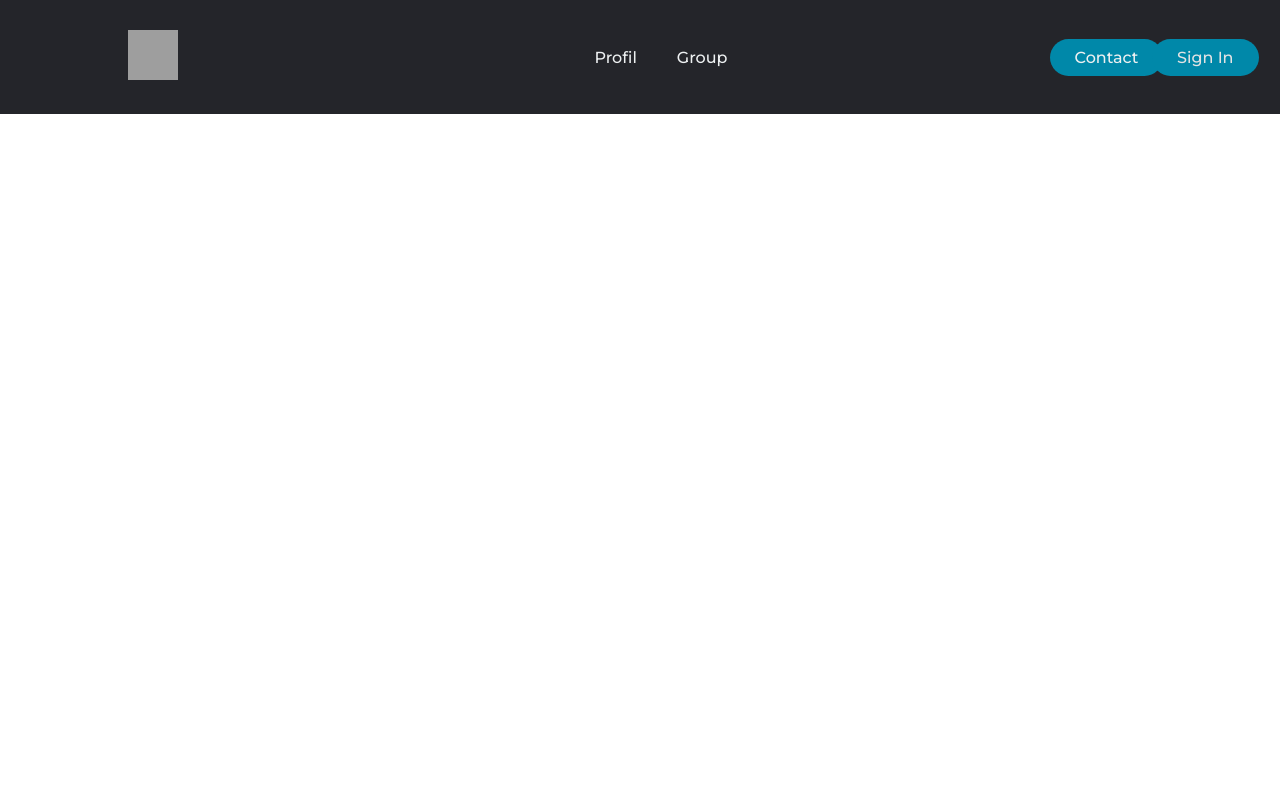
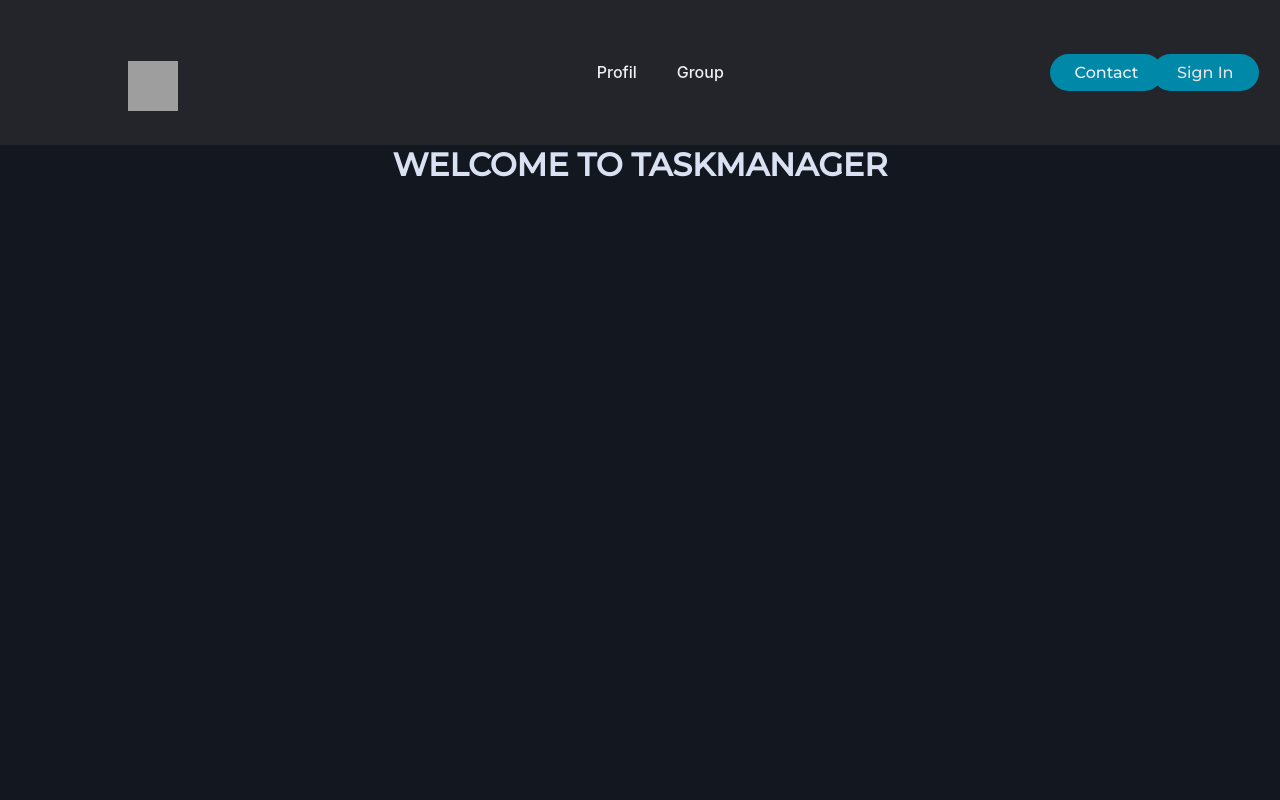
Before and after one commit to FCORMERAIS/PHP_Project, a PHP site: page /Menu.php in a window 1280 px wide. Run offline with PHP 8.4, Linux system fonts and the light colour scheme; grey boxes are pictures that could not be loaded.

Commit message:
ajout de certains element

```diff
--- a/Menu.php
+++ b/Menu.php
@@ -8,7 +8,7 @@
         <link rel="stylesheet" type="text/css" href="css.php">
         <link href="https://fonts.googleapis.com/css?family=Montserrat:500&display=swap" rel="stylesheet">
     </head>
-    <body>
+    <body class="corps">
         <header>
             <a class="logo" href="/PHPProject/Menu.php"><img src="php-logo.jpg" alt="logo" height="50" width="50" ></a>
             <nav>
@@ -21,13 +21,25 @@
             <p class="menu cta">Contact</p>
             <p class="connect">Sign In</p>
         </header>
+            <h1 class="title">WELCOME TO TASKMANAGER </h1>
         <div class="overlay">
             <a class="close">&times;</a>
             <div class="overlay__content">
                 <a href="#">Add Member Group</a>
                 <a href="#">View Group Members</a>
                 <a href="#">About US</a>
-                <a href="#" class="careful">QUIT GROUP </a>
+                <div class="box">
+                    <a href="#m2-o" class="link-1" id="m2-c">QUIT GROUP</a>
+                    <div class="modal-container" id="m2-o" style="--m-background: hsla(0, 0%, 0%, .4);">
+                        <div class="modal">
+                        <h1 class="modal__title">ARE YOU SURE TO QUIT GROUP ?</h1>
+                        <p class="modal__text">if you quit the group you will loose all your point, if youre the captain the group will be dissolved !! SO ARE YOU SUR ??</p>
+                        <button class="modal__btn">YEAH IM SURE &rarr;</button>
+                        <button class="modal__btn">NAHH NOP &rarr;</button>
+                        <a href="#m2-c" class="link-2"></a>
+                        </div>
+                    </div>
+                </div>
             </div>
         </div>
         <script type="text/javascript" src="buttonpush.js"></script>
--- a/css.php
+++ b/css.php
@@ -12,10 +12,31 @@ header('Content-type: text/css; charset:UTF-8');
     background-color:red;
     margin-top : 25%;
     border-radius : 45px;
+    borde
+}
+
+.corps {
+  --light: hsl(220, 50%, 90%);
+  --primary: hsl(255, 30%, 55%);
+  --focus: hsl(210, 90%, 50%);
+  --border-color: hsla(0, 0%, 100%, .2);
+  --global-background: hsl(220, 25%, 10%);
+  --background: linear-gradient(to right, hsl(210, 30%, 20%), hsl(255, 30%, 25%));
+  --shadow-1: hsla(236, 50%, 50%, .3);
+  --shadow-2: hsla(236, 50%, 50%, .4);
+
+  font-family: -apple-system, BlinkMacSystemFont, 'Segoe UI', 'Open Sans', sans-serif;
+  color: var(--light);
+  background: var(--global-background);
 }
 
 .tempo{
     color:#24252a;
+}
+
+.title{
+    text-align: center;
+    font-family: "Montserrat", sans-serif;
 }
 
 .connect{
@@ -149,3 +170,206 @@ right: 35px;
 .menu {
 display: initial;
 }
+
+
+a,
+a:link {
+    margin-top:3%;
+    font-family: inherit;
+    text-decoration: none;
+}
+
+a:focus {
+  outline: none;
+}
+
+button::-moz-focus-inner {
+  border: 0;
+}
+
+
+/* box */
+.box {
+  display: flex;
+  margin-top : 20%;
+  flex-direction: column;
+  justify-content: center;
+  align-items: center;
+  height: 100vh;
+  padding: 0 4rem 2rem;
+}
+
+.box:not(:first-child) {
+  height: 45rem;
+}
+
+.box__title {
+  font-size: 10rem;
+  font-weight: normal;
+  letter-spacing: .8rem;
+  margin-bottom: 2.6rem;
+}
+
+.box__title::first-letter {
+  color: var(--primary);
+}
+
+.box__p,
+.box__info,
+.box__note {
+  font-size: 1.6rem;
+}
+
+.box__info {
+  margin-top: 6rem;
+}
+
+.box__note {
+  line-height: 2;
+}
+
+
+/* modal */
+.modal-container {
+  position: fixed;
+  top: 0;
+  left: 0;
+  z-index: 10;
+
+  display: none;
+  justify-content: center;
+  align-items: center;
+
+  width: 100%;
+  height: 100%;
+
+  /* --m-background is set as inline style */
+  background: var(--m-background);
+}
+
+/* using :target */
+/*
+when users will click/enter button(link) browser will add a #id in a url and when that happens we'll show our users the modal that contains that id.
+*/
+.modal-container:target {
+  display: flex;
+}
+
+.modal {
+  width: 60rem;
+  padding: 4rem 2rem;
+  border-radius: .8rem;
+
+  color: var(--light);
+  background: var(--background);
+  box-shadow: var(--m-shadow, .4rem .4rem 10.2rem .2rem) var(--shadow-1);
+  position: relative;
+
+  overflow: hidden;
+}
+
+.modal__title {
+  font-size: 3.2rem;
+}
+
+.modal__text {
+  padding: 0 4rem;
+  margin-top: 4rem;
+
+  font-size: 1.6rem;
+  line-height: 2;
+}
+
+.modal__btn {
+  margin-top: 4rem;
+  padding: 1rem 1.6rem;
+  border: 1px solid var(--border-color);
+  border-radius: 100rem;
+
+  color: inherit;
+  background: transparent;
+  font-size: 1.4rem;
+  font-family: inherit;
+  letter-spacing: .2rem;
+
+  transition: .2s;
+  cursor: pointer;
+}
+
+.modal__btn:nth-of-type(1) {
+  margin-right: 1rem;
+}
+
+.modal__btn:hover,
+.modal__btn:focus {
+  background: var(--focus);
+  border-color: var(--focus);
+  transform: translateY(-.2rem);
+}
+
+
+/* link-... */
+.link-1 {
+  font-size: 1.8rem;
+
+  color: var(--light);
+  background: var(--background);
+  box-shadow: .4rem .4rem 2.4rem .2rem var(--shadow-1);
+  border-radius: 100rem;
+  padding: 1.4rem 3.2rem;
+
+  transition: .2s;
+}
+
+.link-1:hover,
+.link-1:focus {
+  transform: translateY(-.2rem);
+  box-shadow: 0 0 4.4rem .2rem var(--shadow-2);
+}
+
+.link-1:focus {
+  box-shadow:
+    0 0 4.4rem .2rem var(--shadow-2),
+    0 0 0 .4rem var(--global-background),
+    0 0 0 .5rem var(--focus);
+}
+
+.link-2 {
+  width: 4rem;
+  height: 4rem;
+  border: 1px solid var(--border-color);
+  border-radius: 100rem;
+
+  color: inherit;
+  font-size: 2.2rem;
+
+  position: absolute;
+  top: 2rem;
+  right: 2rem;
+
+  display: flex;
+  justify-content: center;
+  align-items: center;
+
+  transition: .2s;
+}
+
+.link-2::before {
+  content: '×';
+
+  transform: translateY(-.1rem);
+}
+.link-2:hover,
+.link-2:focus {
+  background: var(--focus);
+  border-color: var(--focus);
+  transform: translateY(-.2rem);
+}
+
+.abs-site-link {
+  position: fixed;
+  bottom: 20px;
+  left: 20px;
+  color: hsla(0, 0%, 1000%, .6);
+  font-size: 1.6rem;
+}
```
